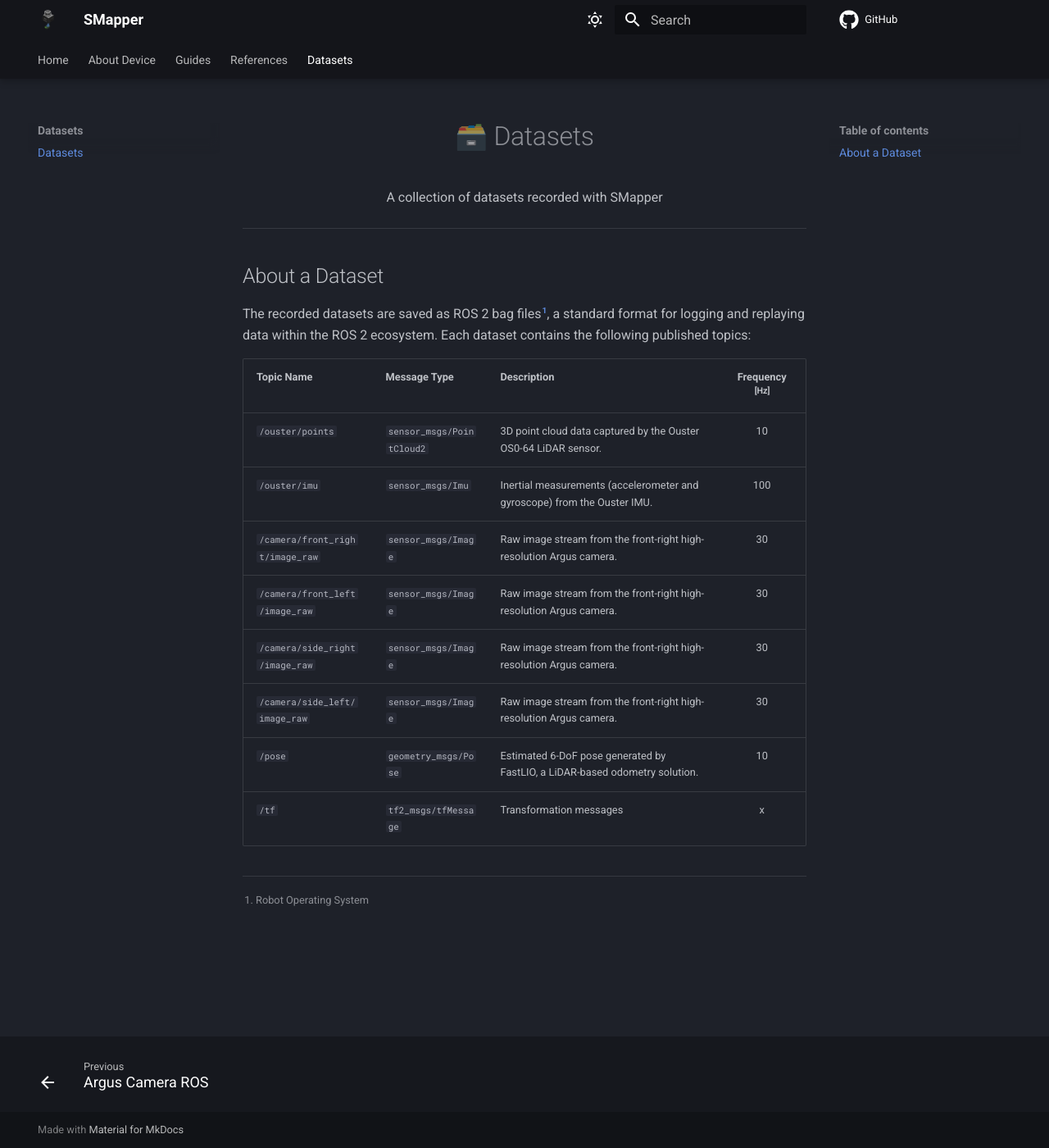
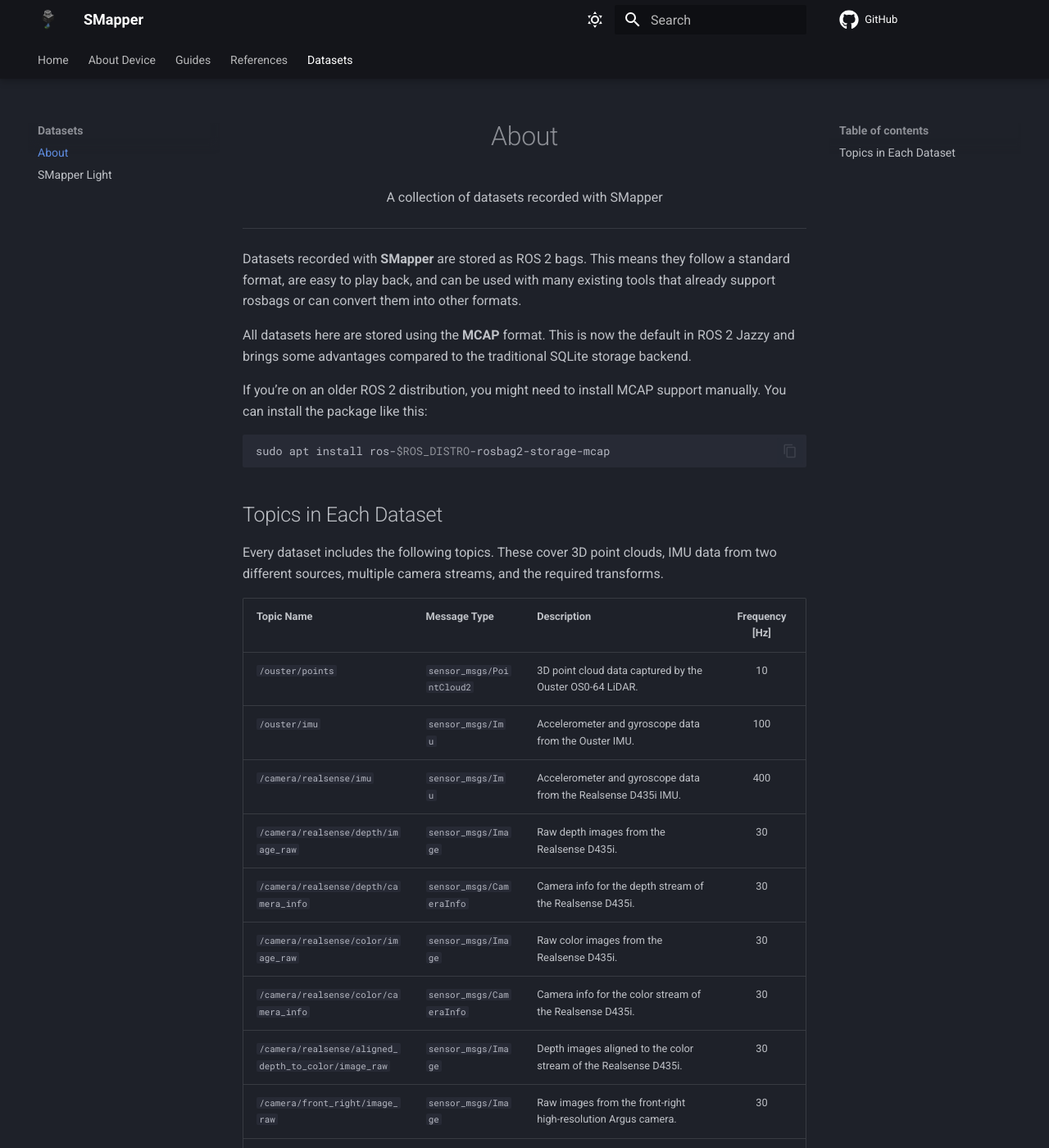
Before and after one commit to snt-arg/smapper_docs, an MkDocs documentation site: the page built from docs/datasets/index.md, in a window 1280 px wide and 1400 px high. Shown: the whole window at 82% size. Built offline with MkDocs 1.6.1 and Material for MkDocs 9.7.7, drawn with Linux system fonts in a browser that asks for light colours; comment, search, counter and statistics services are not loaded; some of the changed text lies outside the part shown.

Commit message:
update publication and add smapper-light dataset info

````diff
--- a/docs/datasets/index.md
+++ b/docs/datasets/index.md
@@ -1,23 +1,44 @@
-# 🗃️ Datasets {align=center}
+# About {align=center}
 
 <p align="center">A collection of datasets recorded with SMapper</p>
 
 ---
 
-## About a Dataset
+Datasets recorded with **SMapper** are stored as ROS 2 bags. This means they
+follow a standard format, are easy to play back, and can be used with many
+existing tools that already support rosbags or can convert them into other formats.
 
-The recorded datasets are saved as ROS 2 bag files[^1], a standard format for logging and replaying data within the ROS 2 ecosystem.
-Each dataset contains the following published topics:
+All datasets here are stored using the **MCAP** format. This is now the default in
+ROS 2 Jazzy and brings some advantages compared to the traditional SQLite storage backend.
 
-| Topic Name                      | Message Type              | Description                                                                 | Frequency ^\[Hz\]^ |
-| :------------------------------ | :------------------------ | :-------------------------------------------------------------------------- | :----------------: |
-| `/ouster/points`                | `sensor_msgs/PointCloud2` | 3D point cloud data captured by the Ouster OS0-64 LiDAR sensor.             |         10         |
-| `/ouster/imu`                   | `sensor_msgs/Imu`         | Inertial measurements (accelerometer and gyroscope) from the Ouster IMU.    |        100         |
-| `/camera/front_right/image_raw` | `sensor_msgs/Image`       | Raw image stream from the front-right high-resolution Argus camera.         |         30         |
-| `/camera/front_left/image_raw`  | `sensor_msgs/Image`       | Raw image stream from the front-right high-resolution Argus camera.         |         30         |
-| `/camera/side_right/image_raw`  | `sensor_msgs/Image`       | Raw image stream from the front-right high-resolution Argus camera.         |         30         |
-| `/camera/side_left/image_raw`   | `sensor_msgs/Image`       | Raw image stream from the front-right high-resolution Argus camera.         |         30         |
-| `/pose`                         | `geometry_msgs/Pose`      | Estimated 6-DoF pose generated by FastLIO, a LiDAR-based odometry solution. |         10         |
-| `/tf`                           | `tf2_msgs/tfMessage`      | Transformation messages                                                     |         x          |
+If you’re on an older ROS 2 distribution, you might need to install MCAP support manually.
+You can install the package like this:
 
-[^1]: Robot Operating System
+```bash
+sudo apt install ros-$ROS_DISTRO-rosbag2-storage-mcap
+```
+
+## Topics in Each Dataset
+
+Every dataset includes the following topics. These cover 3D point clouds, IMU data from two different sources, multiple camera streams, and the required transforms.
+
+| Topic Name                                           | Message Type              | Description                                                      | Frequency [Hz] |
+| :--------------------------------------------------- | :------------------------ | :--------------------------------------------------------------- | :------------: |
+| `/ouster/points`                                     | `sensor_msgs/PointCloud2` | 3D point cloud data captured by the Ouster OS0-64 LiDAR.         |       10       |
+| `/ouster/imu`                                        | `sensor_msgs/Imu`         | Accelerometer and gyroscope data from the Ouster IMU.            |      100       |
+| `/camera/realsense/imu`                              | `sensor_msgs/Imu`         | Accelerometer and gyroscope data from the Realsense D435i IMU.   |      400       |
+| `/camera/realsense/depth/image_raw`                  | `sensor_msgs/Image`       | Raw depth images from the Realsense D435i.                       |       30       |
+| `/camera/realsense/depth/camera_info`                | `sensor_msgs/CameraInfo`  | Camera info for the depth stream of the Realsense D435i.         |       30       |
+| `/camera/realsense/color/image_raw`                  | `sensor_msgs/Image`       | Raw color images from the Realsense D435i.                       |       30       |
+| `/camera/realsense/color/camera_info`                | `sensor_msgs/CameraInfo`  | Camera info for the color stream of the Realsense D435i.         |       30       |
+| `/camera/realsense/aligned_depth_to_color/image_raw` | `sensor_msgs/Image`       | Depth images aligned to the color stream of the Realsense D435i. |       30       |
+| `/camera/front_right/image_raw`                      | `sensor_msgs/Image`       | Raw images from the front-right high-resolution Argus camera.    |       30       |
+| `/camera/front_left/image_raw`                       | `sensor_msgs/Image`       | Raw images from the front-left high-resolution Argus camera.     |       30       |
+| `/camera/side_right/image_raw`                       | `sensor_msgs/Image`       | Raw images from the side-right high-resolution Argus camera.     |       30       |
+| `/camera/side_left/image_raw`                        | `sensor_msgs/Image`       | Raw images from the side-left high-resolution Argus camera.      |       30       |
+| `/camera/front_right/camera_info`                    | `sensor_msgs/CameraInfo`  | Camera info for the front-right high-resolution Argus camera.    |       30       |
+| `/camera/front_left/camera_info`                     | `sensor_msgs/CameraInfo`  | Camera info for the front-left high-resolution Argus camera.     |       30       |
+| `/camera/side_right/camera_info`                     | `sensor_msgs/CameraInfo`  | Camera info for the side-right high-resolution Argus camera.     |       30       |
+| `/camera/side_left/camera_info`                      | `sensor_msgs/CameraInfo`  | Camera info for the side-left high-resolution Argus camera.      |       30       |
+| `/tf`                                                | `tf2_msgs/tfMessage`      | Transformation frames (dynamic).                                 |       –        |
+| `/tf_static`                                         | `tf2_msgs/tfMessage`      | Transformation frames (static).                                  |       –        |
--- a/mkdocs.yml
+++ b/mkdocs.yml
@@ -66,8 +66,9 @@
     - About Device:
           - Platform:
                 - Components: components/index.md
-          - Software Stack:
-                - Stack Overview: software_stack/index.md
+                - CAD Files: components/cad.md
+          - Software Stack: software_stack/index.md
+          - Sensors Placement: components/sensors.md
     - Guides:
           - Initial Setup: guides/setup.md
           - Calibration: guides/calibration.md
@@ -82,4 +83,5 @@
           - Argus Camera ROS: software_stack/argus_cameras_ros.md
 
     - Datasets:
-          - Datasets: datasets/index.md
+          - About: datasets/index.md
+          - SMapper Light: datasets/smapper-light.md
````
Also changed, not shown: docs/datasets/smapper-light.md (added, +29 -0 lines), docs/publications.md (+12 -2 lines).
